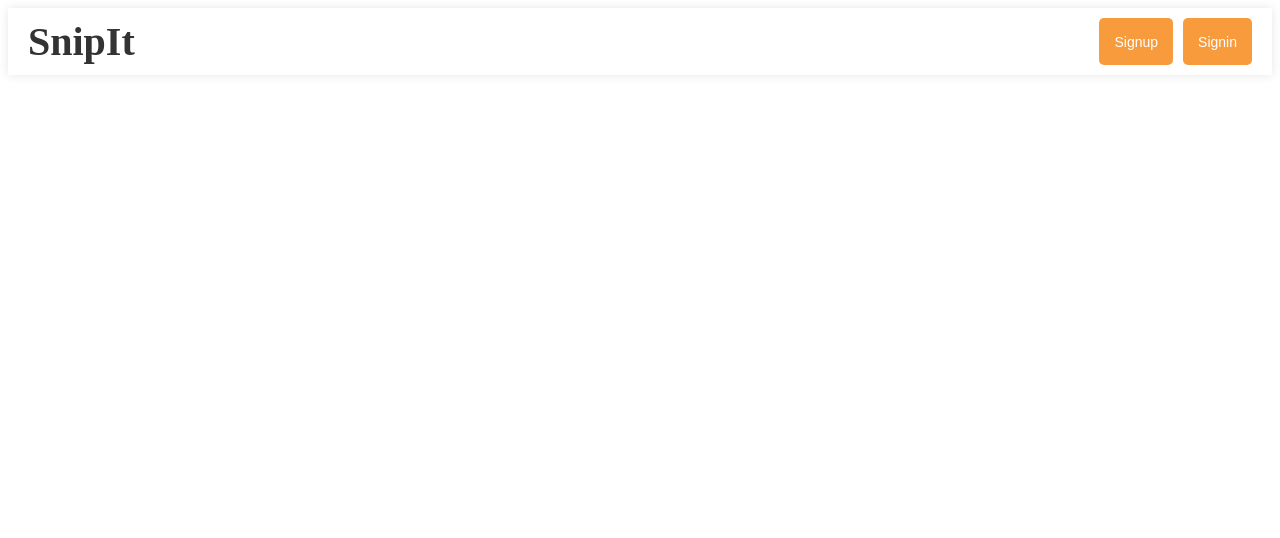
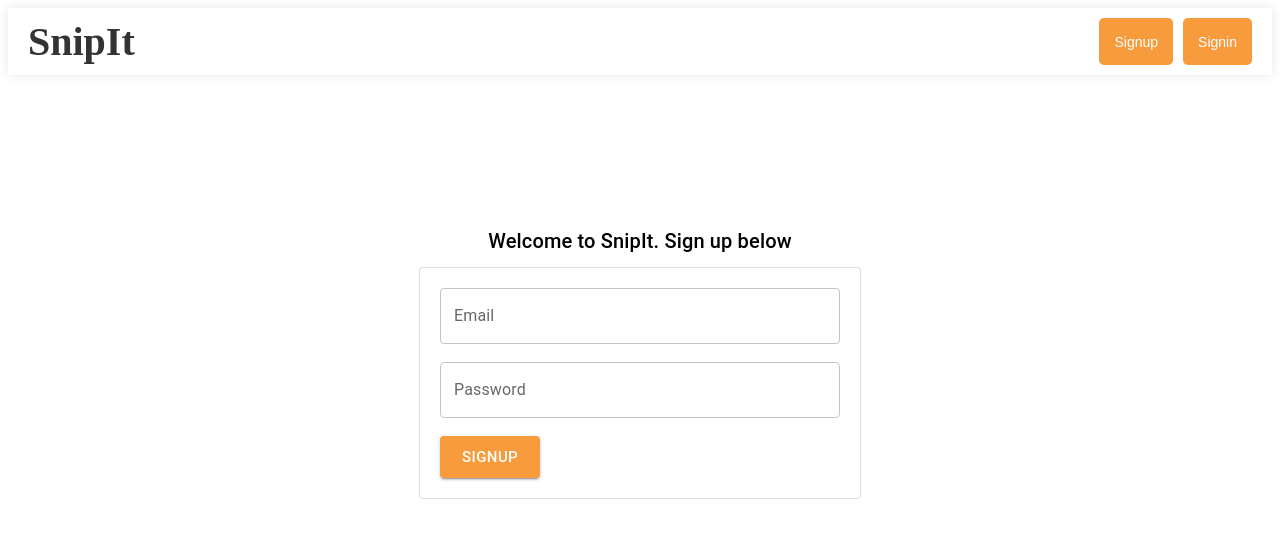
Before and after one commit to Sejal99/URL-Shortner, a React (Vite) app in the folder client/: page /signup in a window 1280 px wide. Shown: the top 538 px of the page. Built offline with nearby package versions, Linux system fonts and the light colour scheme.

Commit message:
added vite

```diff
--- a/client/package.json
+++ b/client/package.json
@@ -20,6 +20,7 @@
     "@material-ui/core": "^4.12.4",
     "@mui/material": "^5.15.2",
     "axios": "^1.6.2",
+    "js-cookie": "^3.0.5",
     "react": "^18.2.0",
     "react-dom": "^18.2.0",
     "react-router-dom": "^6.21.1"
--- a/client/src/App.jsx
+++ b/client/src/App.jsx
@@ -2,6 +2,8 @@ import React from 'react';
 import { BrowserRouter as Router, Routes, Route } from 'react-router-dom';
 import Navbar from './Components/Navbar';
 import Homescreen from './Components/Homescreen';
+import Signup from './Components/Signup';
+import Signin from './Components/Signin';
 
 
 const App = () => {
@@ -11,6 +13,8 @@ const App = () => {
         <Navbar />
         <Routes>
           <Route path="/url" element={<Homescreen />} />
+          <Route path="/signup" element={<Signup />} />
+          <Route path="/signin" element={<Signin />} />
         </Routes>
       </Router>
     </div>
--- a/client/src/Components/Homescreen.jsx
+++ b/client/src/Components/Homescreen.jsx
@@ -68,7 +68,7 @@ const Homescreen = () => {
 
 
   return (
-    <div style={{ display: 'flex', justifyContent: 'center', alignItems: 'center', height: '100vh',flexDirection:'column' }}>
+    <div style={{ display: 'flex', justifyContent: 'center', alignItems: 'center', height: '100vh',flexDirection:'column' ,  marginTop: '-70px', }}>
 
    <h1 style={{ marginBottom: '-3px' ,color:'purple'}}>Shorten your looooong URLs</h1>
 <h1 style={{ marginTop: '0px',color:'purple' }}>like never before!</h1>
--- a/client/src/Components/Navbar.jsx
+++ b/client/src/Components/Navbar.jsx
@@ -1,8 +1,15 @@
-import React from "react";
+import React, { useState } from "react";
 import { useNavigate } from "react-router-dom";
 
 const Navbar = () => {
   const navigate = useNavigate();
+  const [isAuthenticated, setIsAuthenticated] = useState(false);
+
+  const handleLogout = () => {
+    // Perform logout logic here
+    setIsAuthenticated(false);
+    // Redirect or perform other actions as needed
+  };
 
   return (
     <div style={styles.container}>
@@ -11,12 +18,21 @@ const Navbar = () => {
       </div>
 
       <div style={styles.buttonContainer}>
-        <button style={styles.navButton} onClick={() => navigate("/Signup")}>
-          Signup
-        </button>
-        <button style={styles.navButton} onClick={() => navigate("/Signin")}>
-          Signin
-        </button>
+        {!isAuthenticated && (
+          <>
+            <button style={styles.navButton} onClick={() => navigate("/signup")}>
+              Signup
+            </button>
+            <button style={styles.navButton} onClick={() => navigate("/signin")}>
+              Signin
+            </button>
+          </>
+        )}
+        {isAuthenticated && (
+          <button style={styles.navButton} onClick={handleLogout}>
+            Logout
+          </button>
+        )}
       </div>
     </div>
   );
--- /dev/null
+++ b/client/src/Components/Signin.jsx
@@ -0,0 +1,93 @@
+import React, { useState ,useEffect} from 'react'
+import axios from 'axios'
+import Button from '@mui/material/Button';
+import TextField from "@mui/material/TextField";
+import {Card, Typography} from "@mui/material";
+
+import Cookies from 'js-cookie';
+
+const Signin = () => {
+    const [email,setEmail]=useState('')
+    console.log(email);
+    const [password,setPassword]=useState('')
+    console.log(password);
+    useEffect(() => {
+        // Check if the user is already logged in (cookie exists)
+        const storedToken = Cookies.get('uid');
+        if (storedToken) {
+          // Redirect to '/url' if the token exists
+          window.location.href = '/url';
+        }
+      }, []);
+    const handleLogin = async () => {
+        try {
+            const response = await axios.post('http://localhost:8001/user/login', {
+                email: email,
+                password: password,
+            });
+
+            if (response.status === 200) {
+                const data = response.data;
+                console.log('Login successful:', data.user);
+                if (data.token != null) {
+                    // Save the token to a cookie
+                    Cookies.set('uid', data.token);
+                    console.log('Token:', data.token);
+
+                    // Redirect to the '/url' page
+                    window.location.href = '/url';}
+            } else {
+                setError(response.data.error);
+            }
+        } catch (error) {
+            console.error('Error:', error.message);
+        }
+    };
+
+    return <div>
+    <div style={{
+        paddingTop: 150,
+        marginBottom: 10,
+        display: "flex",
+        justifyContent: "center"
+    }}>
+        <Typography variant={"h6"}>
+        Welcome Back! Sign in below
+        </Typography>
+    </div>
+<div style={{display: "flex", justifyContent: "center"}}>
+    <Card varint={"outlined"} style={{width: 400, padding: 20}}>
+        <TextField
+            onChange={(event) => {
+                setEmail(event.target.value);
+            }}
+            fullWidth={true}
+            label="Email"
+            variant="outlined"
+        />
+        <br/><br/>
+        <TextField
+            onChange={(e) => {
+                setPassword(e.target.value);
+            }}
+            fullWidth={true}
+            label="Password"
+            variant="outlined"
+            type={"password"}
+        />
+        <br/><br/>
+
+        <Button
+            size={"large"}
+            variant="contained"
+         style={{backgroundColor:'#f79b3c'}}
+         onClick={handleLogin}
+
+
+        > Signin</Button>
+    </Card>
+</div>
+</div>
+}
+
+export default Signin;
--- /dev/null
+++ b/client/src/Components/Signup.jsx
@@ -0,0 +1,88 @@
+import React, { useState } from 'react';
+import { Button, TextField, Card, Typography } from '@mui/material';
+
+const Signup = () => {
+  const [email, setEmail] = useState('');
+  console.log(email);
+  const [password, setPassword] = useState('');
+  console.log(password);
+
+  const handleSignup = async () => {
+    try {
+      const response = await fetch('http://localhost:8001/user', {
+        method: 'POST',
+        headers: {
+          'Content-Type': 'application/json',
+        },
+        body: JSON.stringify({
+          email: email, // Pass email and password in the request body
+          password: password,
+        }),
+      });
+
+      if (response.ok) {
+        const data = await response.json();
+        console.log('User created successfully:', data.user);
+        window.location.href = '/signin';
+      } else {
+        const errorData = await response.json();
+        console.error('Error creating user:', errorData.error);
+      }
+    } catch (error) {
+      console.error('Error:', error.message);
+    }
+  };
+
+  return (
+    <div>
+      <div
+        style={{
+          paddingTop: 150,
+          marginBottom: 10,
+          display: 'flex',
+          justifyContent: 'center',
+        }}
+      >
+        <Typography variant={'h6'}>
+          Welcome to SnipIt. Sign up below
+        </Typography>
+      </div>
+      <div style={{ display: 'flex', justifyContent: 'center' }}>
+        <Card variant={'outlined'} style={{ width: 400, padding: 20 }}>
+          <TextField
+            onChange={(event) => {
+              setEmail(event.target.value);
+            }}
+            fullWidth={true}
+            label="Email"
+            variant="outlined"
+          />
+          <br />
+          <br />
+          <TextField
+            onChange={(e) => {
+              setPassword(e.target.value);
+            }}
+            fullWidth={true}
+            label="Password"
+            variant="outlined"
+            type={'password'}
+          />
+          <br />
+          <br />
+
+          <Button
+            size={'large'}
+            variant="contained"
+            style={{ backgroundColor: '#f79b3c' }}
+            onClick={handleSignup} // Call handleSignup when the button is clicked
+          >
+            Signup
+          </Button>
+        </Card>
+      </div>
+    </div>
+  );
+};
+
+export default Signup;
```
Also changed, not shown: 1 other file (tests, documents, lock files or other folders).
